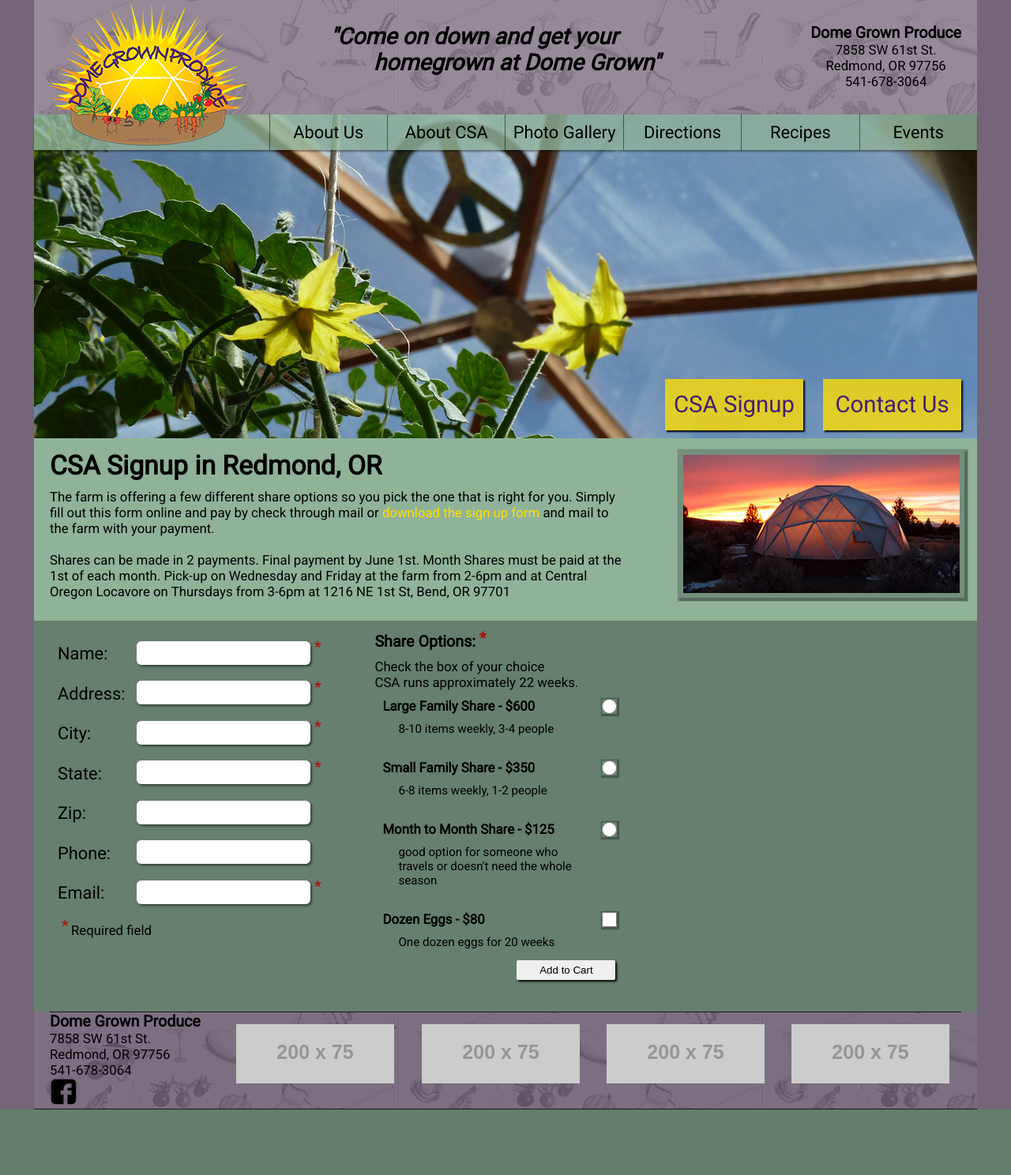
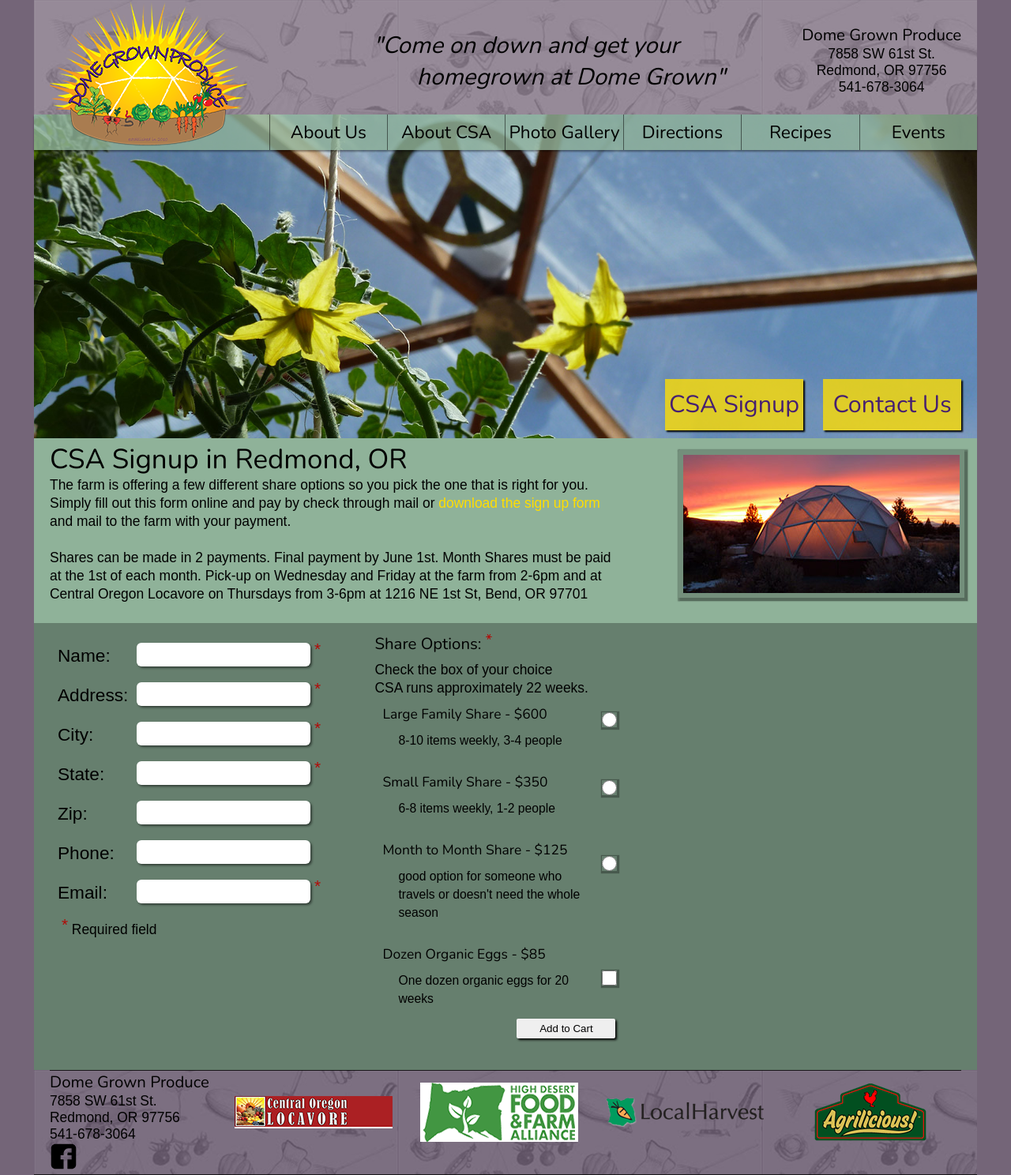
Before and after one commit to Hyperligh/domegrown, a PHP site: page /csa_signup.php in a window 1280 px wide. Shown: the whole page at 79% size. Before the commit the page ends 1405 px from the top, so only its background shows below. Run offline with PHP 8.4, Linux system fonts and the light colour scheme; grey boxes labelled with a size stand in for pictures from a placeholder-image service; some libraries are stand-ins or nearby versions.

Commit message:
Switched out footer logos and started responsive

```diff
--- a/contact_confirmation.php
+++ b/contact_confirmation.php
@@ -34,12 +34,12 @@ require_once'header.php';
 									$email = mysqli_real_escape_string($dbh, trim($_POST['email']));
 									$msg = "Thank you for contacting Dome Grown Produce. \r\n Name: ".$name."\r\n Address: ".$address."\r\n City: ".$city."\r\n State: ".$state."\r\n Zip: ".$zip."\r\n Phone: ".$phone."\r\n Email: ".$email;
 									$msg = wordwrap($msg, 70);
-									$headers = "FROM: DomeGrownProduce";
+									$headers = "FROM: DomeGrownProduce@domegrown.org";
 
 
 										$sql = "INSERT INTO contact(name, address, city, state, zip, phone, email) VALUES ('$name', '$address', '$city', '$state', '$zip', '$phone', '$email')";
 										$result = mysqli_query($dbh, $sql) or die ("Already submitted once");
-										mail("amanda@domegrown.org", "Thank you for contacting Dome Grown Produce", $msg, $headers);
+										mail("hyperligh@gmail.com", "Thank you for contacting Dome Grown Produce", $msg, $headers);
 										mail($email, "CSA Signup Confirmation", $msg, $headers);
 										header('Refresh: 4;url=index.php');
 
--- a/csa_signup.php
+++ b/csa_signup.php
@@ -70,9 +70,9 @@ require_once'header.php';
 															<li><h4>Month to Month Share - $125</h4>
 																<p class="indent">good option for someone who travels or doesn't need the whole season</p>
 																<input type="radio" name="csa-share" class="last-child csa-share" id="csa-share3" value="Month to Month Share - $125"></li>
-															<li><h4>Dozen Eggs - $80</h4>
-																<p class="indent">One dozen eggs for 20 weeks</p>
-																<input type="checkbox" name="eggs" id="eggs" value="$80" class="csa-share"></li>
+															<li><h4>Dozen Organic Eggs - $85</h4>
+																<p class="indent">One dozen organic eggs for 20 weeks</p>
+																<input type="checkbox" name="eggs" id="eggs" value="$85" class="csa-share"></li>
 																</fieldset>
 														</ul>
 													<p><input type="submit" name="submit" value="Add to Cart"></p>
@@ -105,12 +105,31 @@ require_once'header.php';
 
 			$('.form').submit(function(){
 			if(validateName() && validateAddress() && validateCity() && validateState() && validateEmail() && validateCheckBox()) {
+				var eggs = 0;
+				var csa_share = 0;
+				var total = 0;
+						if($('input[name=csa-share]:checked').val() == "Large Family Share - $600"){
+							csa_share = 600;
+						}
+						else if($('input[name=csa-share]:checked').val() == "Small Family Share - $350") {
+							csa_share = 350;
+						}
+						else {
+							csa_share = 125;
+						}
+					if($('input[name=eggs]').prop("checked")) {
+						eggs = 85;
+					}
+					else {
+						eggs = 0;
+					}
+					total = csa_share + eggs;
 				$('#verfiy-window').html("<form method='POST' action='csa_confirmation.php'><div id='verify-div'><h4>Name:</h4>"+ "<p>" +
 					$('#name').val() + "</p>" + "<h4>Address:</h4>"+ "<p>" + $('#address').val() + "</p>" +
 					"<h4>City:</h4>"+ "<p>" + $('#city').val() + "</p>" + "<h4>State:</h4>"+ "<p>" + $('#state').val() + "</p>" +
 					"<h4>Zip:</h4>"+ "<p>" + $('#zip').val() + "</p>" + "<h4>Phone:</h4>"+ "<p>" + $('#phone').val() + "</p>" +
 					"<h4>Email:</h4>" + "<p>" + $('#email').val() + "</p>" + "<h4>CSA Packages:</h4>" + "<p id='verify-last'>" + $('input[name=csa-share]:checked').val() +
-					"<h4>Eggs:</h4>" + "<p>" + $('#eggs').val() +
+					"<h4>Organic Eggs:</h4>" + "<p>$" + eggs + "</p><h4>Total:</h4><p>$" + total + "</p>" +
 
 					"</p><input type='submit' name='verify' id='verify' class='submit' value='Verify and Submit'>" +
 					"<input type='hidden' name='name' value='" + $('#name').val() + "'>" +
@@ -122,12 +141,14 @@ require_once'header.php';
 					"<input type='hidden' name='email' value='" + $('#email').val() + "'>" +
 					"<input type='hidden' name='email' value='" + $('#eggs').val() + "'>" +
 					"<input type='hidden' name='csaShare' value='" + $('input[name=csa-share]:checked').val() + "'>" +
-
+					"<input type='hidden' name='eggs' value='"+ eggs  + "'>" +
+					"<input type='hidden' name='total' value='"+ total  + "'>" +
 
 					"</form></div>"
 
 
 					);
+
 				return false;
 			}
 			else {
--- a/footer.php
+++ b/footer.php
@@ -1,10 +1,10 @@
 	<footer class="cf">
 									<div class="bottom-border"></div>
 									<div id="footer-icons">
-							<a href="http://www.centraloregonlocavore.org/" target="_blank"><img src="http://placehold.it/200x75"></a>
-							<a href="http://www.hdffa.org/" target="_blank"><img src="http://placehold.it/200x75"></a>
-							<a href="http://www.localharvest.org/dome-grown-produce-M61400" target="_blank"><img src="http://placehold.it/200x75"></a>
-							<a href="http://www.agrilicious.org/Dome_Grown_Produce" target="_blank"><img src="http://placehold.it/200x75"></a>
+							<a href="http://www.centraloregonlocavore.org/" target="_blank"><img id="footer-logo" src="photos/footer-logos/locavore-logo.png"></a>
+							<a href="http://www.hdffa.org/" target="_blank"><img id="footer-logo" src="photos/footer-logos/hdffa-logo.png"></a>
+							<a href="http://www.localharvest.org/dome-grown-produce-M61400" target="_blank"><img id="footer-logo" src="photos/footer-logos/local-harvest-logo.png"></a>
+							<a href="http://www.agrilicious.org/Dome_Grown_Produce" target="_blank"><img id="footer-logo" src="photos/footer-logos/agrilicious-logo.png"></a>
 
 							</div>
 						<h3>Dome Grown Produce</h3>
--- a/header.php
+++ b/header.php
@@ -7,7 +7,8 @@
 	<title><?php echo $title; ?></title>
 	<link rel="icon" href="photos/dome-grown-produce-local-csa-farm-redmond-or-favicon.png">
 	<link rel="stylesheet" href="style/domegrownstyle.css">
-	<link href='http://fonts.googleapis.com/css?family=Roboto' rel='stylesheet'>
+	<link href='http://fonts.googleapis.com/css?family=Nunito:300light, 400normal, 700bold' rel='stylesheet' >
+	<link href='http://fonts.googleapis.com/css?family=Open+Sans:300light, 300italic, 400normal, 400italic' rel='stylesheet' >
 	<script src="js/jquery-1.11.2.min.js"></script>
 	<script src="js/responsiveslides.min.js"></script>
 	<script src="js/maplace-0.1.3.min.js"></script>
--- a/style/domegrownstyle.css
+++ b/style/domegrownstyle.css
@@ -6,17 +6,18 @@
 }
 #container {
 	max-width: 1194px;
-	min-width: 1194px;
+
 	margin: 0 auto;
 	position: relative;
-	font-size: 105%;
-	height: 100%;
-	font-family: 'Roboto', sans-serif;
+	font-size: 109%;
 }
 body {
+	font-family: 'Open+Sans', sans-serif;
+	font-weight: 400;
+	background-color: rgba(58,36,64,0.7);
 
-	background-color: rgba(58,36,64,0.7);
 }
+
 header {
 	position: relative;
 }
@@ -33,8 +34,8 @@ header {
 
 #tagline {
 	position: absolute;
-	top:30px;
-	left:375px;
+	top:2.5%;
+	left:36%;
 	font-size: 85%;
 	font-style: italic;
 
@@ -219,7 +221,7 @@ header nav li:hover > ul > li {
 	background-color: #8FB299;
 	width: 100%;
 	padding: 0 0 25px 0;
-
+	line-height: 23px;
 }
 
 .row2-content {
@@ -227,6 +229,7 @@ header nav li:hover > ul > li {
 	width:100%;
 	position: relative;
 	padding: 0 0 25px 0;
+	line-height: 23px;
 
 
 }
@@ -242,10 +245,16 @@ header nav li:hover > ul > li {
 	padding: 15px 20px 0px 20px;
 
 }
-.left-65 h1, .left-65 h2, .left-65 h3, .left-65 h4, .right-35 h2, .right-35 h3, .right-35 h4{
+.left-65 h1, .left-65 h2, .left-65 h3, .left-65 h4, .right-35 h2, .right-35 h3, .right-35 h4, header h1{
 	padding: 0 0 10px 0;
 
+
 }
+h1, h2, h3, h4, h5, h6, #cta, nav {
+	font-family: 'Nunito', sans-serif;
+	font-weight: 400;
+}
+
 
 .right-35 {
 	width:30%;
```
Also changed, not shown: other parts of style/domegrownstyle.css (+127 -13 lines), csa_confirmation.php (+7 -3 lines), events.php (+4 -10 lines), photos/footer-logos/agrilicious-logo.png (added), photos/footer-logos/eat-local-grown-logo.png (added), photos/footer-logos/hdffa-logo.png (added), photos/footer-logos/local-harvest-logo.png (added), photos/footer-logos/locavore-logo.png (added).
